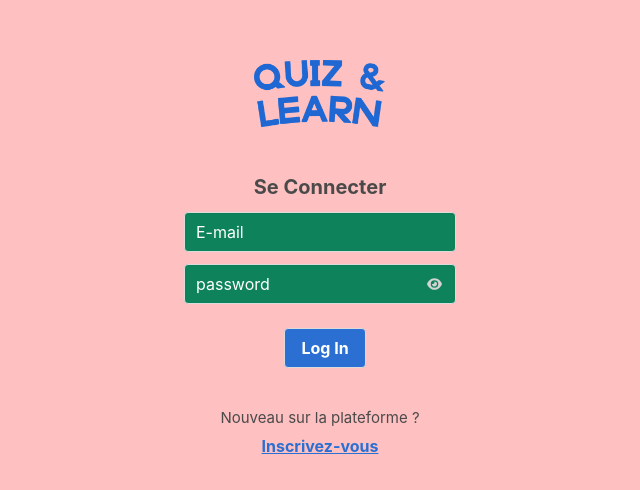
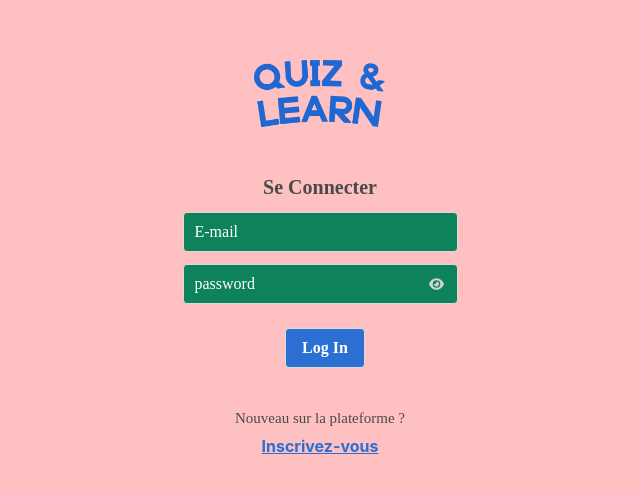
Before and after one commit to margauxln/quizandlearn, a React (Create React App) app in the folder frontend/: page /signin in a window 1280 px wide. Shown: the part 172-662 px from the top of the page, without its empty margins (320-960 px from the left). Built offline with nearby package versions, Linux system fonts and the light colour scheme.

Commit message:
fix-US9- added "Sporting" font family

```diff
--- a/frontend/src/pages/sign-up/SignUp.css
+++ b/frontend/src/pages/sign-up/SignUp.css
@@ -13,6 +13,7 @@ h1{
     font-weight: bold;
     font-size: 20px;
     margin-bottom: 0.5em;
+    font-family: "Sporting", "sans-serif";
 }
 
 .logo{
@@ -29,6 +30,8 @@ input[type="password"],
 textarea {
     background-color : #0E835B;
     color: white;
+    width: 275px;
+    font-family: "Sporting", "sans-serif";
 }
 
 input[type="text"]::placeholder,
@@ -36,6 +39,7 @@ input[type="email"]::placeholder,
 input[type="password"]::placeholder,
 input:focus{
     color: white;
+    font-family: "Sporting", "sans-serif";
 }
 
 input:-webkit-autofill,
@@ -44,6 +48,7 @@ input:-webkit-autofill:focus {
   border: none;
   -webkit-text-fill-color: white;
   transition: background-color 5000s ease-in-out 0s;
+  font-family: "Sporting", "sans-serif";
 }
 
 .buttonContainer{
@@ -56,6 +61,7 @@ input:-webkit-autofill:focus {
     background-color: #2B6FD2;
     color: white;
     font-weight: bold;
+    font-family: "Sporting", "sans-serif";
     cursor: pointer;
 }
 
@@ -111,6 +117,7 @@ input:-webkit-autofill:focus {
 p{
     font-size: 15px;
     padding-top: 1em;
+    font-family: "Sporting", "sans-serif";
 }
 
 .linkToOtherPage{
--- a/frontend/src/pages/sign-up/SignUp.jsx
+++ b/frontend/src/pages/sign-up/SignUp.jsx
@@ -202,7 +202,7 @@ const SignUp = () => {
                                     onBlur={formik.handleBlur}
                                     value = {formik.values.confirmPassword}
                                     aria-describedby="confirmPasswordError"
-                                    placeholder="Confirmation du mot de passe"
+                                    placeholder="Confirmation mot de passe"
                                 />
 
                                 <button onClick={toggleConfirmedPasswordVisiblity} className="confirmPasswordEye">
```
Also changed, not shown: frontend/src/services/AuthServices.js (added).
